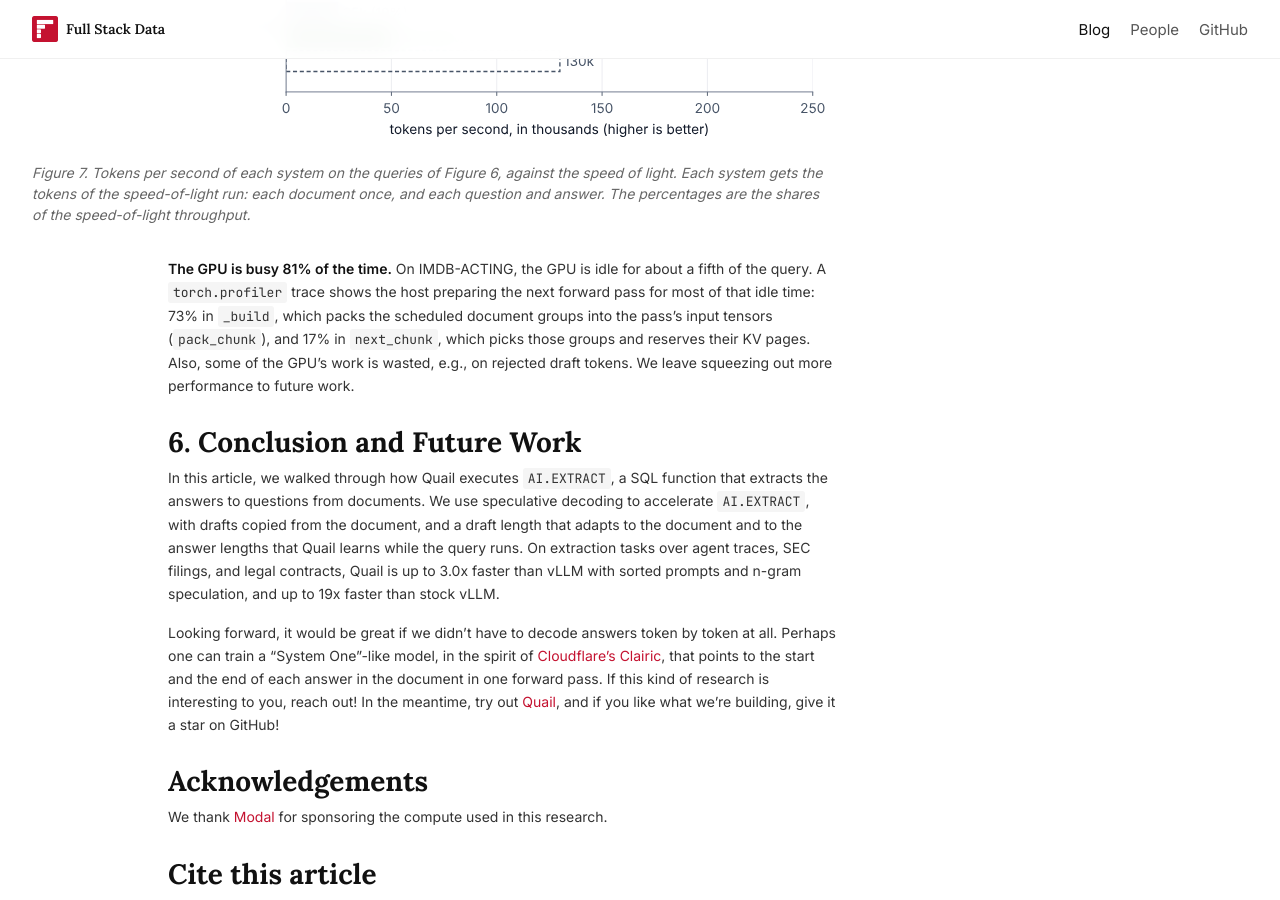
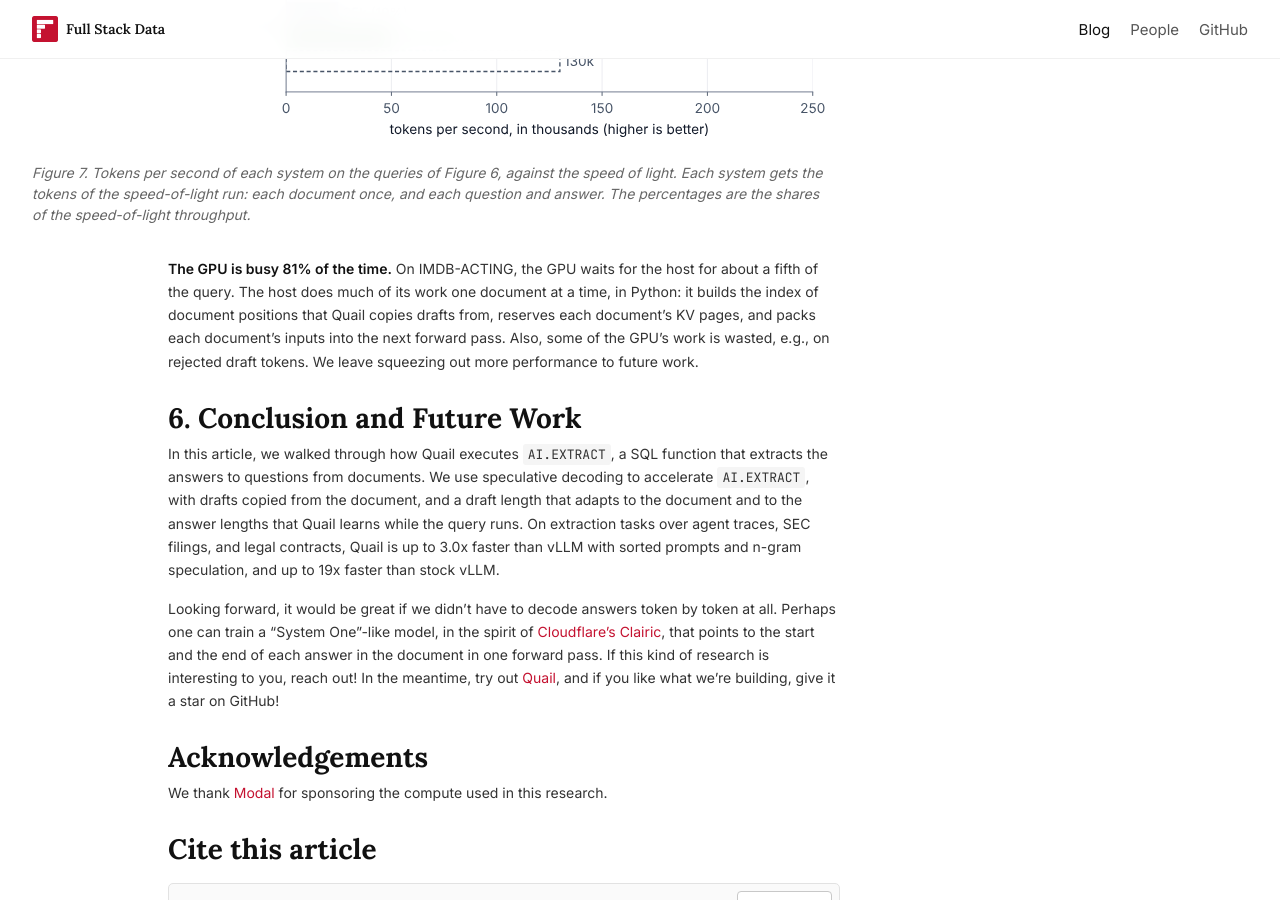
Before and after one commit to fsdatalab/fsdatalab.github.io, a Jekyll site: the page built from _posts/2026-10-26-ai-extract.md, in a window 1280 px wide and 900 px high, scrolled down 9294 px. Built offline with Jekyll 4.4.1, drawn with Linux system fonts in a browser that asks for light colours.

```diff
--- a/_posts/2026-10-26-ai-extract.md
+++ b/_posts/2026-10-26-ai-extract.md
@@ -211,7 +211,7 @@ We use two groups of QUAIL-B queries.
 <figcaption>Figure 7. Tokens per second of each system on the queries of Figure 6, against the speed of light. Each system gets the tokens of the speed-of-light run: each document once, and each question and answer. The percentages are the shares of the speed-of-light throughput.</figcaption>
 </figure>
 
-**The GPU is busy 81% of the time.** On IMDB-ACTING, the GPU is idle for about a fifth of the query. A `torch.profiler` trace shows the host preparing the next forward pass for most of that idle time: 73% in `_build`, which packs the scheduled document groups into the pass's input tensors (`pack_chunk`), and 17% in `next_chunk`, which picks those groups and reserves their KV pages. Also, some of the GPU's work is wasted, e.g., on rejected draft tokens. We leave squeezing out more performance to future work.
+**The GPU is busy 81% of the time.** On IMDB-ACTING, the GPU waits for the host for about a fifth of the query. The host does much of its work one document at a time, in Python: it builds the index of document positions that Quail copies drafts from, reserves each document's KV pages, and packs each document's inputs into the next forward pass. Also, some of the GPU's work is wasted, e.g., on rejected draft tokens. We leave squeezing out more performance to future work.
 
 # 6. Conclusion and Future Work
 
```
